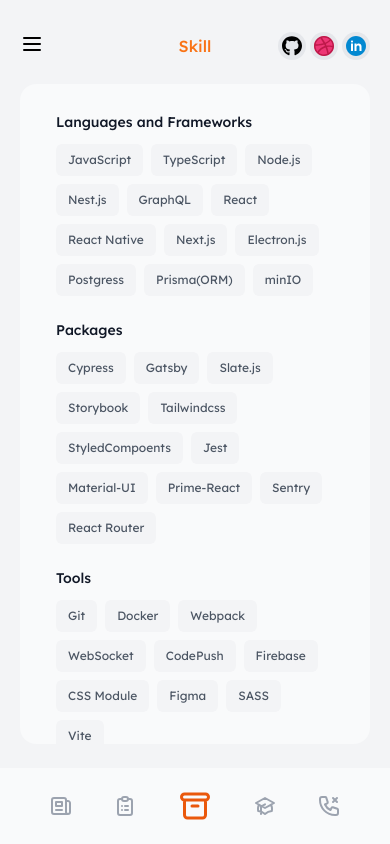
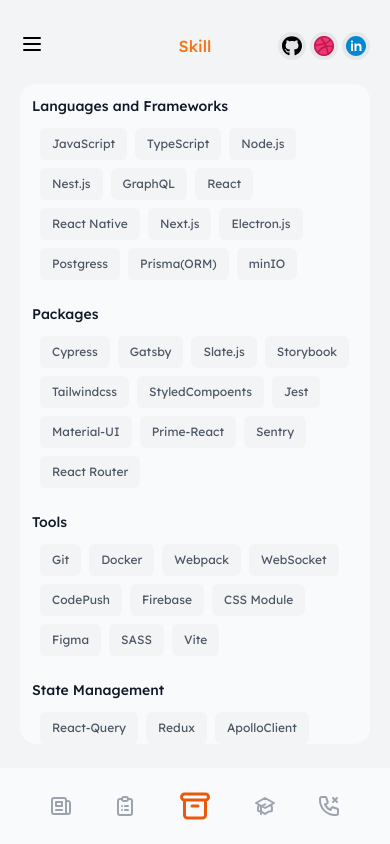
Before and after one commit to saeedkargosha/resume, a Next.js app: page /skill in a window 390 px wide. Built offline with nearby package versions, Linux system fonts and the light colour scheme.

Commit message:
fix skill size

```diff
--- a/app/skill/page.tsx
+++ b/app/skill/page.tsx
@@ -2,13 +2,13 @@ import { skills } from './data'
 
 export default function Skill() {
   return (
-    <div className='px-6 py-4 lg:py-12 lg:px-9 justify-around text-neutral-600 space-y-6 lg:space-y-10'>
+    <div className='lg:py-12 lg:px-9 justify-around text-neutral-600 space-y-6 lg:space-y-10'>
       {skills.map(skill => (
         <div key={skill.title}>
           <p className='text-neutral-900 text-sm lg:text-lg font-medium mb-3 lg:mb-5'>
             {skill.title}
           </p>
-          <ul className='list-none flex flex-wrap gap-2'>
+          <ul className='list-none flex flex-wrap gap-2 px-2'>
             {skill.skills.map(_skill => (
               <li
                 className='bg-neutral-100 py-2 px-3 lg:py-3 lg:px-5 rounded-md flex justify-center items-center text-xs lg:text-base text-neutral-600'
```
